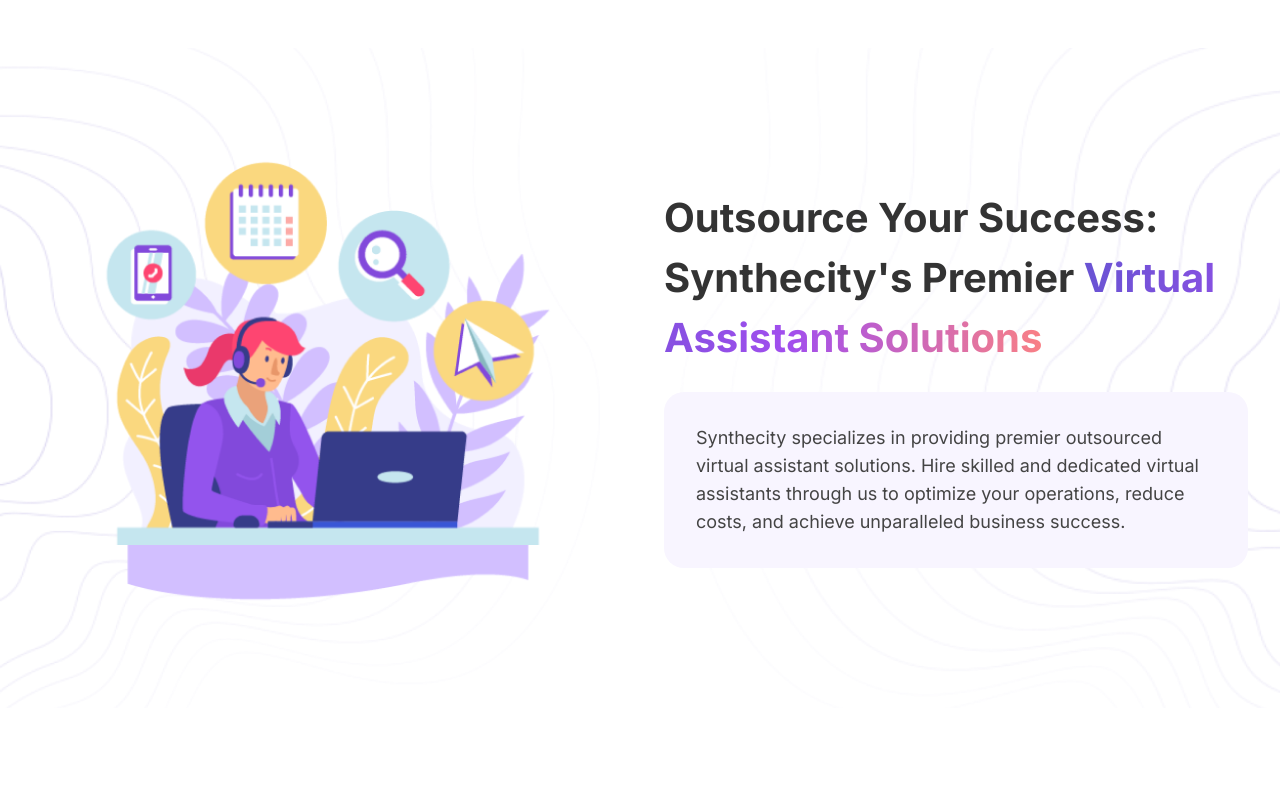
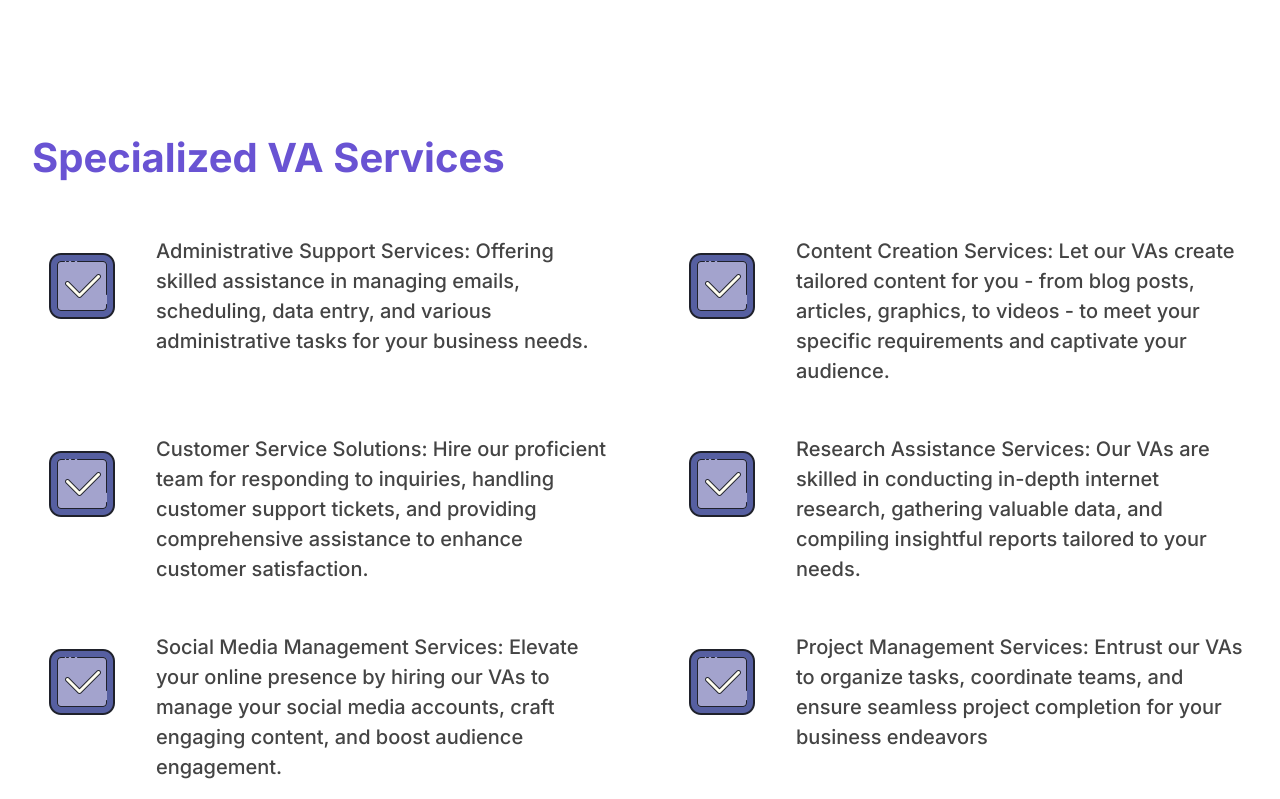
Before and after one commit to phcodesage/Synthecity-Digital-Solutions, a Next.js app: page / in a window 1280 px wide. Shown: the part 3140-3939 px from the top of the page. Built offline with nearby package versions, Linux system fonts and the light colour scheme.

Commit message:
added: specialize VA Services

```diff
--- a/app/components/ServicesSection.tsx
+++ b/app/components/ServicesSection.tsx
@@ -18,16 +18,9 @@
 
         <div className="grid lg:grid-cols-2 gap-12 items-start">
           {/* Left Content */}
-          <div>
-            <p className="text-[#444444] text-lg mb-8">
-              Empower your business with our diverse expertise in
-              virtual assistant services and top-tier web development
-              solutions. Synthecity Digital Solutions offers a pioneering
-              suite of services delivered by experts in their respective
-              fields.
-            </p>
-
-            <div className="space-y-8">
+          <div className="flex flex-col justify-center min-h-[600px]">
+            {/* Check Items Container */}
+            <div className="space-y-16">
               <div className="flex items-start gap-6">
                 <div className="w-[100px] h-[100px] flex-shrink-0">
                   <Image
--- a/app/page.tsx
+++ b/app/page.tsx
@@ -79,7 +79,126 @@
       {/* Services Section */}
       <ServicesSection />
 
-      {/* VA Services Section */}
+      {/* Specialized VA Services Section */}
+      <section className="py-20 bg-white">
+        <div className="max-w-7xl mx-auto px-4 sm:px-6 lg:px-8">
+          <h2 className="text-[#6953D3] text-[40px] font-bold mb-12 max-w-[794px]">
+            Specialized VA Services
+          </h2>
+
+          <div className="grid md:grid-cols-2 gap-x-16 gap-y-12">
+            {/* Administrative Support */}
+            <div className="flex items-start gap-6">
+              <div className="w-[100px] h-[100px] flex-shrink-0">
+                <Image
+                  src="/icons/check-purple.png"
+                  alt="Check"
+                  width={100}
+                  height={100}
+                  className="object-contain"
+                />
+              </div>
+              <div className="max-w-[471px]">
+                <p className="text-[#444444] text-[20px] font-medium font-inter">
+                  Administrative Support Services: Offering skilled assistance in managing emails, scheduling, data entry, and various administrative tasks for your business needs.
+                </p>
+              </div>
+            </div>
+
+            {/* Content Creation */}
+            <div className="flex items-start gap-6">
+              <div className="w-[100px] h-[100px] flex-shrink-0">
+                <Image
+                  src="/icons/check-purple.png"
+                  alt="Check"
+                  width={100}
+                  height={100}
+                  className="object-contain"
+                />
+              </div>
+              <div className="max-w-[471px]">
+                <p className="text-[#444444] text-[20px] font-medium font-inter">
+                  Content Creation Services: Let our VAs create tailored content for you - from blog posts, articles, graphics, to videos - to meet your specific requirements and captivate your audience.
+                </p>
+              </div>
+            </div>
+
+            {/* Customer Service */}
+            <div className="flex items-start gap-6">
+              <div className="w-[100px] h-[100px] flex-shrink-0">
+                <Image
+                  src="/icons/check-purple.png"
+                  alt="Check"
+                  width={100}
+                  height={100}
+                  className="object-contain"
+                />
+              </div>
+              <div className="max-w-[471px]">
+                <p className="text-[#444444] text-[20px] font-medium font-inter">
+                  Customer Service Solutions: Hire our proficient team for responding to inquiries, handling customer support tickets, and providing comprehensive assistance to enhance customer satisfaction.
+                </p>
+              </div>
+            </div>
+
+            {/* Research Assistance */}
+            <div className="flex items-start gap-6">
+              <div className="w-[100px] h-[100px] flex-shrink-0">
+                <Image
+                  src="/icons/check-purple.png"
+                  alt="Check"
+                  width={100}
+                  height={100}
+                  className="object-contain"
+                />
+              </div>
+              <div className="max-w-[471px]">
+                <p className="text-[#444444] text-[20px] font-medium font-inter">
+                  Research Assistance Services: Our VAs are skilled in conducting in-depth internet research, gathering valuable data, and compiling insightful reports tailored to your needs.
+                </p>
+              </div>
+            </div>
+
+            {/* Social Media Management */}
+            <div className="flex items-start gap-6">
+              <div className="w-[100px] h-[100px] flex-shrink-0">
+                <Image
+                  src="/icons/check-purple.png"
+                  alt="Check"
+                  width={100}
+                  height={100}
+                  className="object-contain"
+                />
+              </div>
+              <div className="max-w-[471px]">
+                <p className="text-[#444444] text-[20px] font-medium font-inter">
+                  Social Media Management Services: Elevate your online presence by hiring our VAs to manage your social media accounts, craft engaging content, and boost audience engagement.
+                </p>
+              </div>
+            </div>
+
+            {/* Project Management */}
+            <div className="flex items-start gap-6">
+              <div className="w-[100px] h-[100px] flex-shrink-0">
+                <Image
+                  src="/icons/check-purple.png"
+                  alt="Check"
+                  width={100}
+                  height={100}
+                  className="object-contain"
+                />
+              </div>
+              <div className="max-w-[471px]">
+                <p className="text-[#444444] text-[20px] font-medium font-inter">
+                  Project Management Services: Entrust our VAs to organize tasks, coordinate teams, and ensure seamless project completion for your business endeavors
+                </p>
+              </div>
+            </div>
+          </div>
+        </div>
+      </section>
+
+      {/* VA Services Section with Outsource Your Success */}
       <section className="py-20 bg-white relative overflow-hidden">
         {/* Left Background Lines */}
         <div className="absolute left-0 top-0 w-[600px] h-full opacity-50 pointer-events-none">
```
